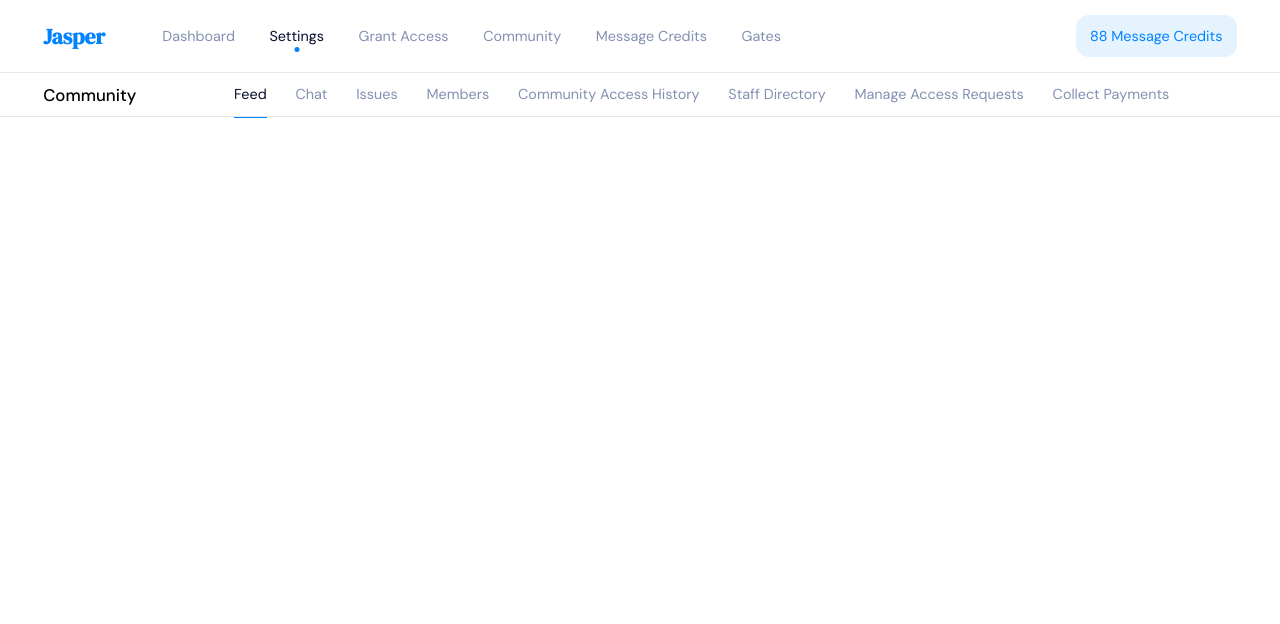
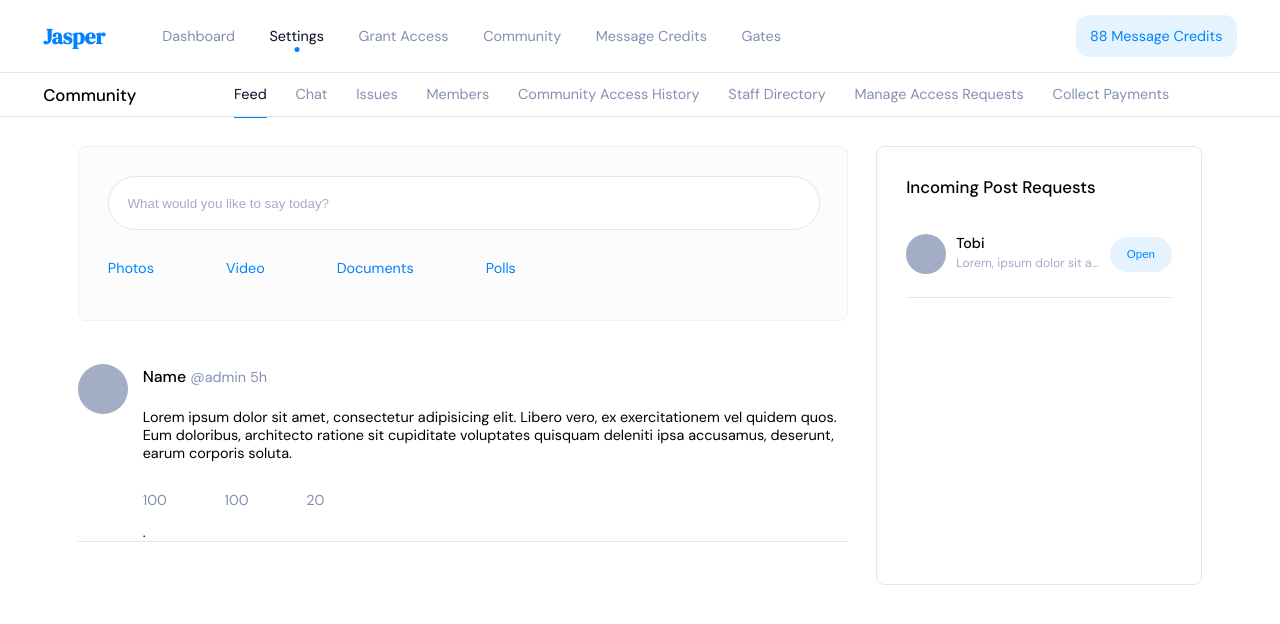
Before and after one commit to Sami-Rocks/benemasia, a React (Create React App) app: page / in a window 1280 px wide. Shown: the top 624 px of the page. Built offline with nearby package versions, Linux system fonts and the light colour scheme.

Commit message:
community page

```diff
--- a/src/pages/Community/index.tsx
+++ b/src/pages/Community/index.tsx
@@ -5,6 +5,66 @@ const Community = () => {
     return(
         <div className="community">
             <CommunityHeader />
+            <div className="main">
+                <div className="post-area">
+                    <div className="post-input">
+                        <input type="text" placeholder="What would you like to say today?" />
+                        <div className="post-types">
+                            <div className="types">
+                                <p>Photos</p>
+                            </div>
+                            <div className="types">
+                                <p>Video</p>
+                            </div>
+                            <div className="types">
+                                <p>Documents</p>
+                            </div>
+                            <div className="types">
+                                <p>Polls</p>
+                            </div>
+                        </div>
+                    </div>
+
+                    <div className="posts">
+                        <div className="post">
+                            <div className="icon"></div>
+                            <div className="content">
+                                <h4>Name <span>@admin   5h</span> </h4>
+                                <p>Lorem ipsum dolor sit amet, consectetur adipisicing elit. Libero vero, ex exercitationem vel quidem quos. Eum doloribus, architecto ratione sit cupiditate voluptates quisquam deleniti ipsa accusamus, deserunt, earum corporis soluta.</p>
+                                <div className="reactions">
+                                    <div className="react">
+                                        <p>100</p>
+                                    </div>
+                                    <div className="react">
+                                        <p>100</p>
+                                    </div>
+                                    <div className="react">
+                                        <p>20</p>
+                                    </div>
+                                </div>
+                                <div className="more">.</div>
+                            </div>
+                        </div>
+                    </div>
+
+                </div>
+                <div className="incoming">
+                    <h3>Incoming Post Requests</h3>
+                    <div className="requests">
+                        <div className="request">
+                            <div className="texts">
+                                <div className="icon"></div>
+                                <div>
+                                    <h4>Tobi</h4>
+                                    <p>Lorem, ipsum dolor sit amet consectetur adipisicing elit. Quas inventore atque voluptates odio aut incidunt. Est libero voluptatum provident pariatur, dignissimos neque modi, maiores distinctio fugit eaque in ipsa sapiente.</p>
+                                </div>
+                            </div>
+                            <button>Open</button>
+
+                        </div>
+                    </div>
+                </div>
+            </div>
         </div>
     )
 }
--- a/src/pages/Community/style.scss
+++ b/src/pages/Community/style.scss
@@ -0,0 +1,119 @@
+@import "assets/styles/color";
+
+.community{
+    .main{
+        display: flex;
+        max-width: 1124px;
+        margin: 0 auto;
+        padding: 2rem;
+        gap: 2rem;
+        .post-area{
+            .post-input{
+                background: #FCFCFD;
+                padding: 2rem;
+                border:  1px solid #EFF1F5;
+                border-radius: 8px;
+
+                input{
+                    padding: 1.3rem;
+                    border-radius: 30px;
+                    border: 1px solid $border;
+                    width: calc( 100% - 2.6rem );
+                    &::placeholder{
+                        color: $light_grey_text;
+                    }
+                }
+                .post-types{
+                    margin-top: 1rem;
+                    display: flex;
+                    gap: 5rem;
+                    color: $primary;
+                }
+
+            }
+            .posts{
+
+                .post{
+                    display: flex;
+                    gap: 1rem;
+                    border-bottom: 1px solid $border;
+                    margin: 3rem 0;
+                    .icon{
+                        width: 110px;
+                        height: 50px;
+                        border-radius: 50%;
+                        background: $light_grey_text;
+
+                    }
+                    .content{
+                        h4{
+                            font-size: 1.1rem;
+                            margin-top: .1rem;
+                            font-weight: 500;
+                            span{
+                                font-size: 1rem;
+                                color: $grey_text;
+                                font-weight: 100;
+                            }
+                        }
+                        .reactions{
+                            color: $grey_text;
+                            display: flex;
+                            gap: 4rem;
+                        }
+                    }
+                }
+            }
+        }
+        .incoming{
+            width: 40rem;
+            border: 1px solid $border;
+            padding: 2rem;
+            border-radius: 8px;
+            h3, h4{
+                margin: 0;
+                font-weight: 500;
+            }
+
+            .requests{
+                margin: 1rem 0;
+                .request{
+                    display: flex;
+                    justify-content: space-between;
+                    align-items: center;
+                    width: auto;
+                    border-bottom: 1px solid $border;
+                    padding: 1.5rem 0;
+                    .texts{
+                        display: flex;
+                        gap: .7rem;
+                    }.icon{
+                        width: 40px;
+                        height: 40px;
+                        background: $light_grey_text;
+                        border-radius: 50%;
+                    }
+                    p{
+                        color: $light_grey_text;
+                        font-size: .85rem;
+                        margin: .25rem 0;
+                        white-space: nowrap;
+                        text-overflow: ellipsis;
+                        width: 150px;
+                        overflow: hidden;
+                    }
+
+                    button{
+                        border: none;
+                        background: $faded;
+                        color: $primary;
+                        height: 35px;
+                        font-size: .8rem;
+                        padding: .2rem 1.2rem;
+                        border-radius: 20px;
+                    }
+                }
+            }
+        }
+    }
+}
```
